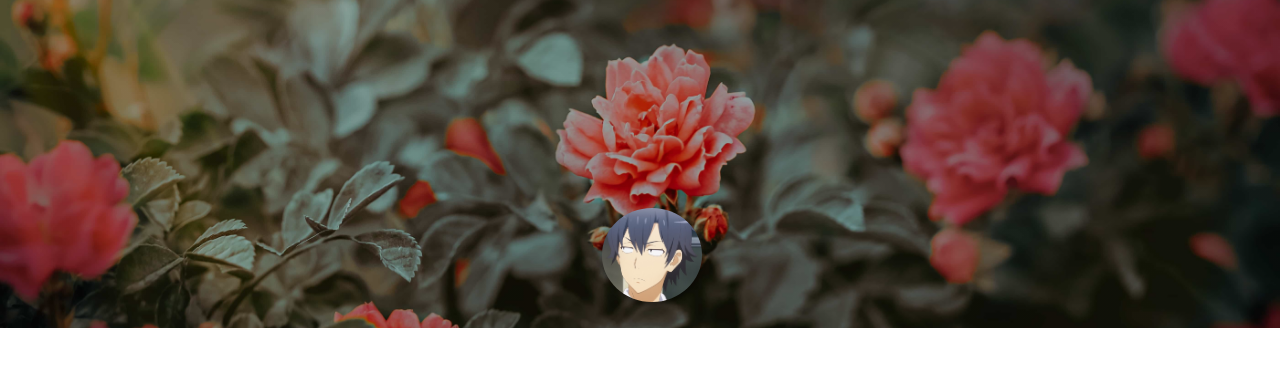
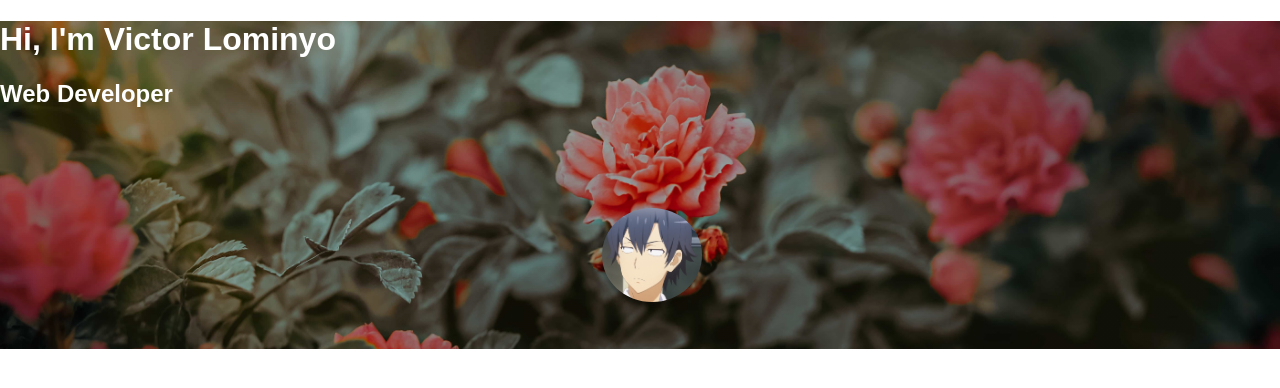
Before and after one commit to victorlomi/Portfolio-Landing-Page, a plain HTML site: page index.html in a window 1280 px wide. Drawn offline with Linux system fonts and the light colour scheme.

Commit message:
add separator text

```diff
--- a/css/style.css
+++ b/css/style.css
@@ -13,6 +13,11 @@ body, html {
     position: relative;
     height: 41%;
     width: 100%;
+}
+
+.separator-text {
+    font-family: sans-serif;
+    color: #ffffff;
 }
 
 #profile-image {
--- a/index.html
+++ b/index.html
@@ -7,7 +7,12 @@
 </head>
 <body>
     <!-- Header Separater -->
-    <div class="separator"></div>
+    <div class="separator">
+        <div class="separator-text">
+            <h1 class="top">Hi, I'm Victor Lominyo</h1>
+            <h2 class="bottom">Web Developer</h2>
+        </div>
+    </div>
     <img id="profile-image" class="center-image round-image profile-shadow" src="./images/profile.jpg" alt="picture of my face">
 </body>
 </html>
```
